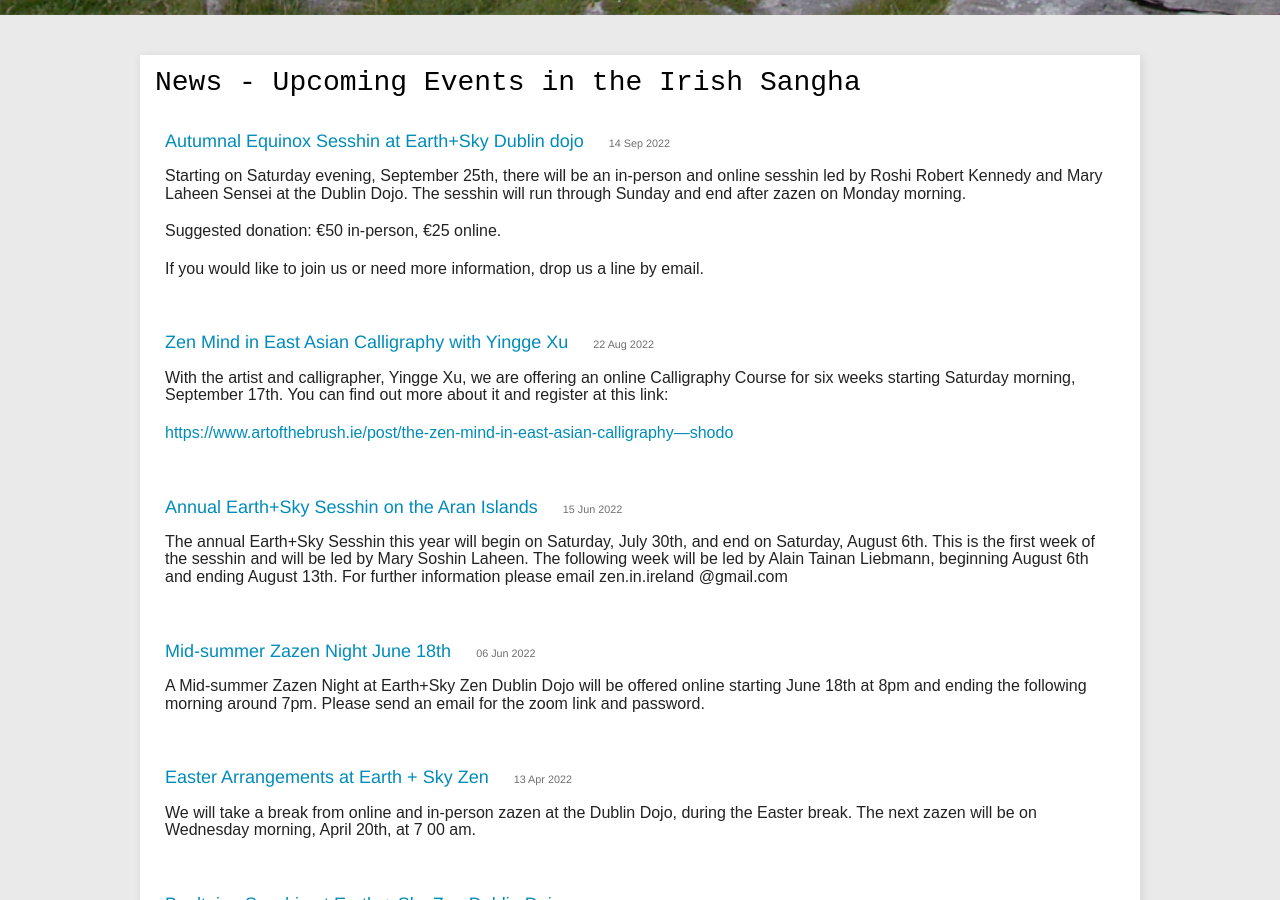
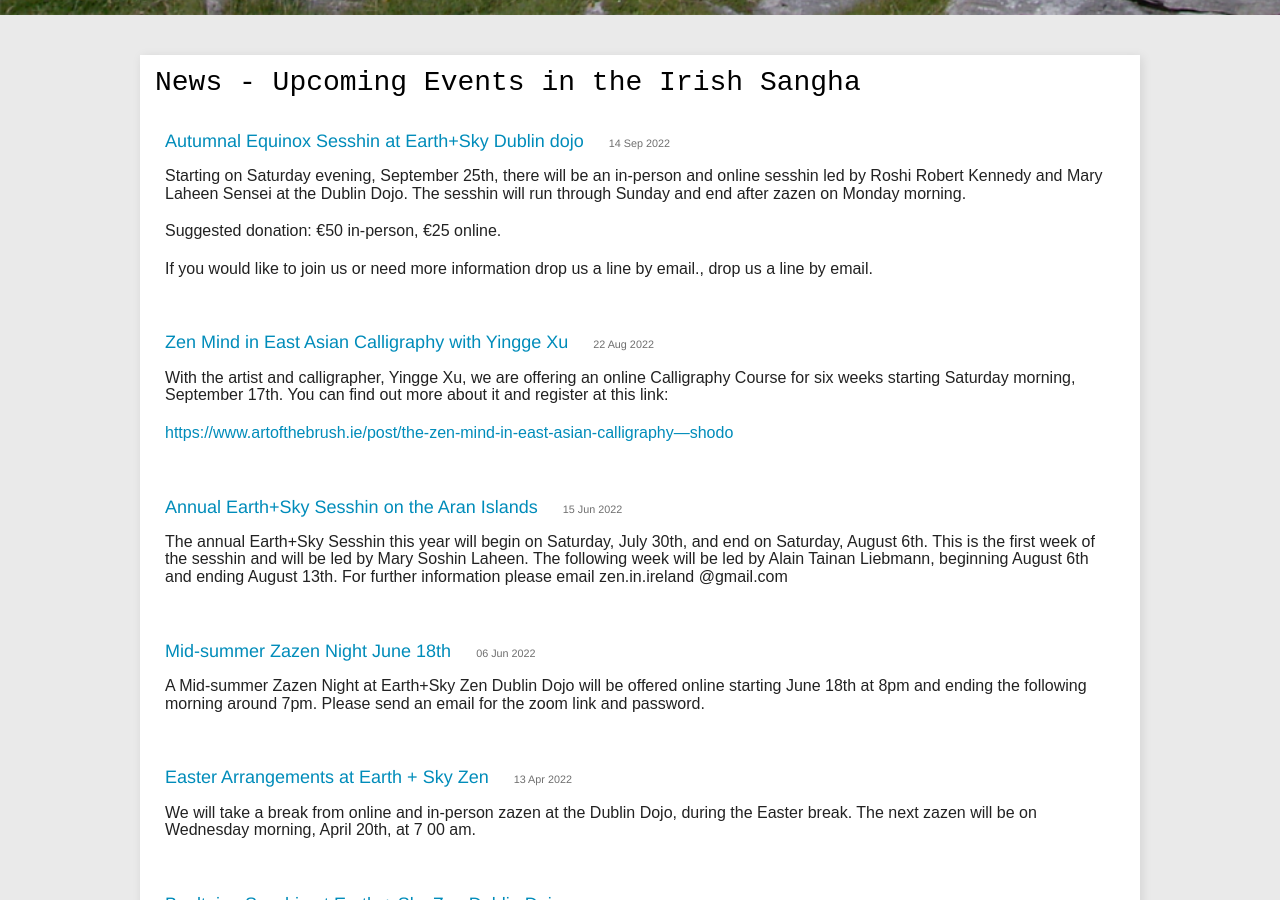
Before and after one commit to zen-ireland/zenireland.github.io, a Jekyll site: the page built from index.html, in a window 1280 px wide and 900 px high, scrolled down 594 px. Built offline with Jekyll 4.4.1, drawn with Linux system fonts in a browser that asks for light colours.

Commit message:
Update from Forestry.io Mary Laheen updated _posts/2022-09-14-autumnal-equinox-sesshin-at-earth-sky-dublin-dojo.md

```diff
--- a/_posts/2022-09-14-autumnal-equinox-sesshin-at-earth-sky-dublin-dojo.md
+++ b/_posts/2022-09-14-autumnal-equinox-sesshin-at-earth-sky-dublin-dojo.md
@@ -9,4 +9,4 @@
 
 Suggested donation: €50 in-person, €25 online.
 
-If you would like to join us or need more information![](https://zenireland.s3.eu-west-1.amazonaws.com/AUTUMNALequinox22_sesshin.jpg), drop us a line by email.
+If you would like to join us or need more information drop us a line by email.![](https://zenireland.s3.eu-west-1.amazonaws.com/AUTUMNALequinox22_sesshin.jpg), drop us a line by email.
```
